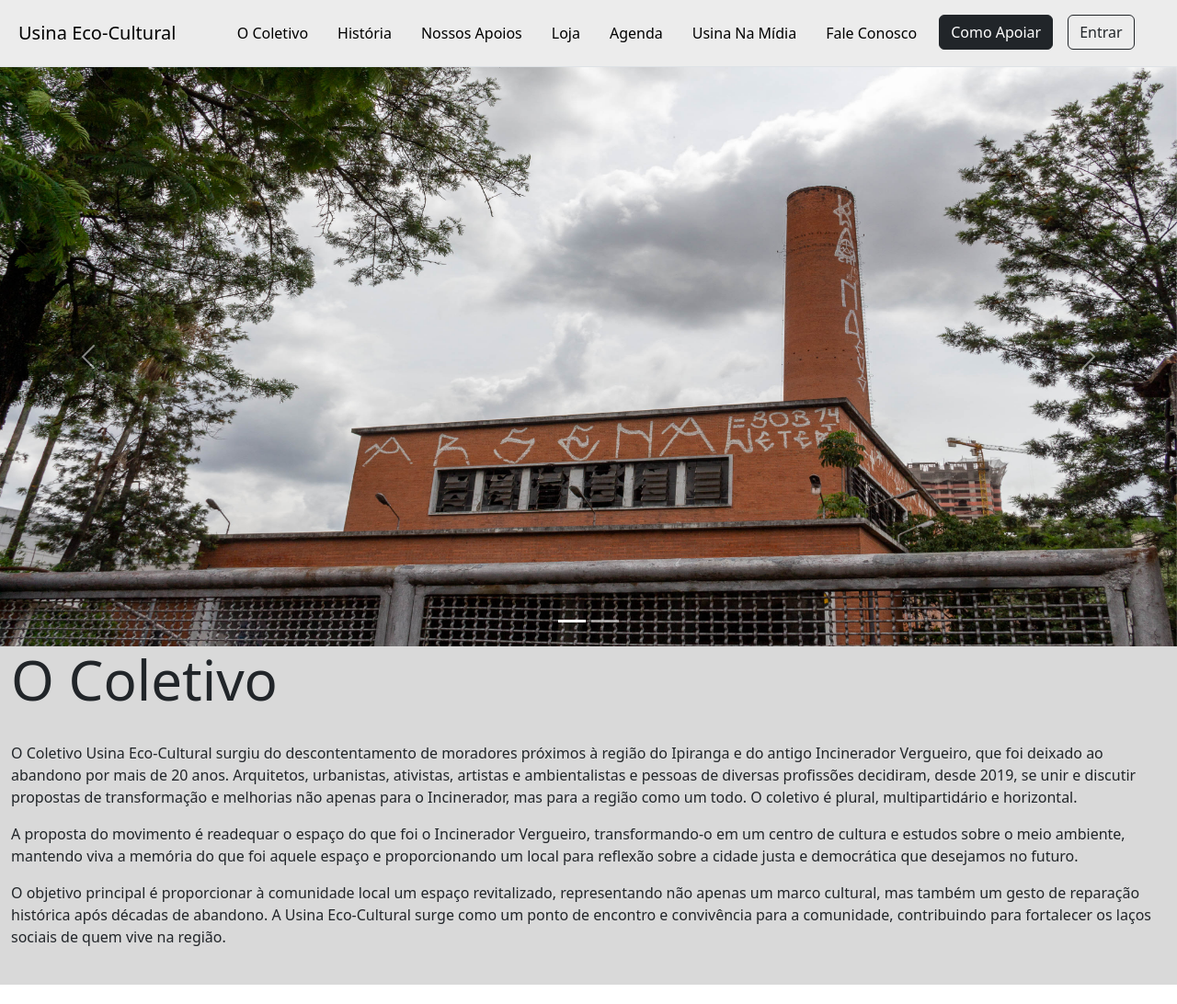
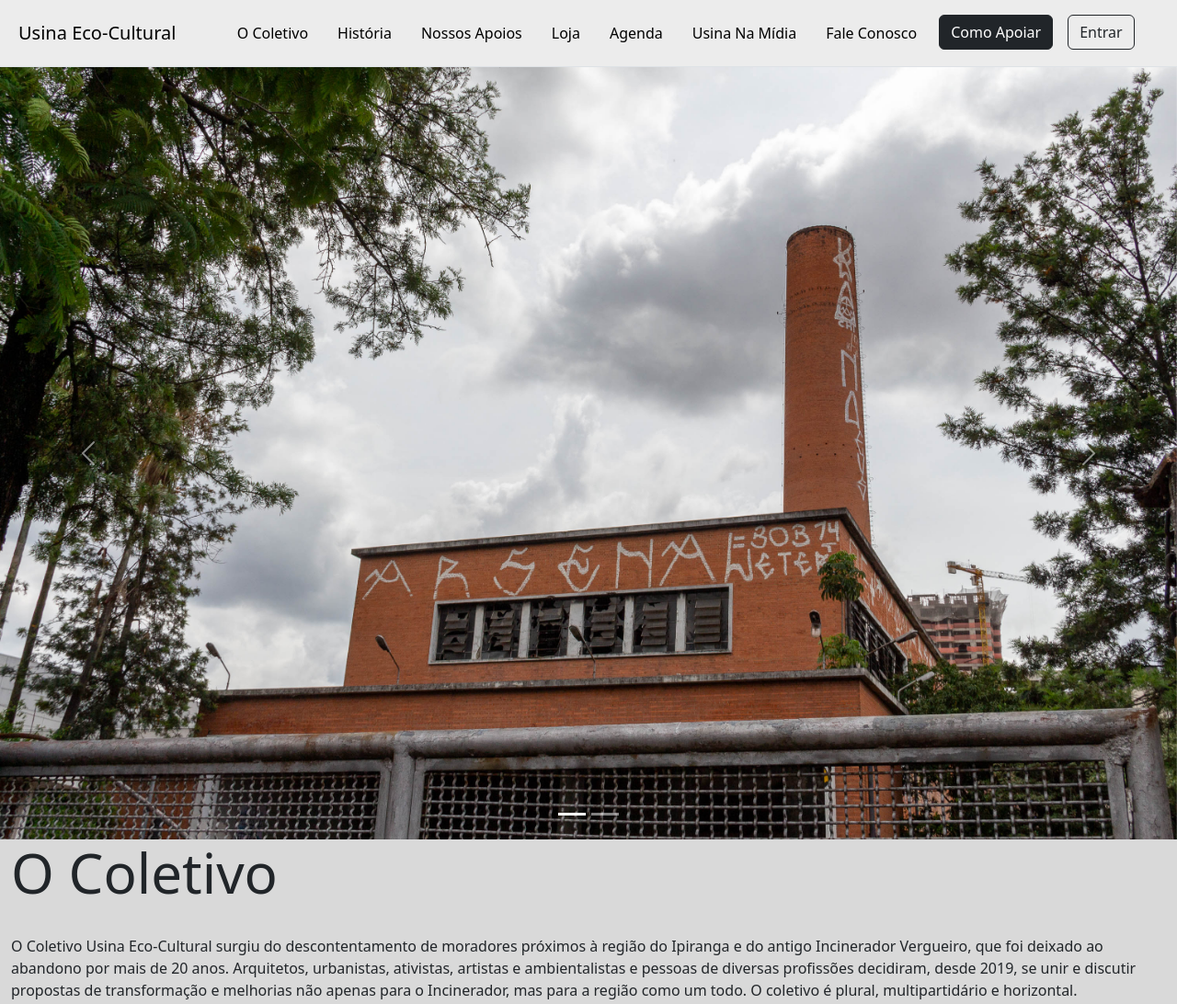
Before and after one commit to AlvarezGui/PII-2tri-2024, a website: page frontend/index.html in a window 1280 px wide. Shown: the top 1092 px of the page at 92% size. Before the commit the page ends 1071 px from the top, so only its background shows below. Drawn offline with nearby package versions, Linux system fonts and the light colour scheme.

Commit message:
tamanho da imagem alterada

```diff
--- a/frontend/css/styles.css
+++ b/frontend/css/styles.css
@@ -9,7 +9,7 @@
 
 @media only screen and (min-width:768px){
     .img-carro{
-        height: 630px;
+        height: 840px;
     }
 }
 
```
